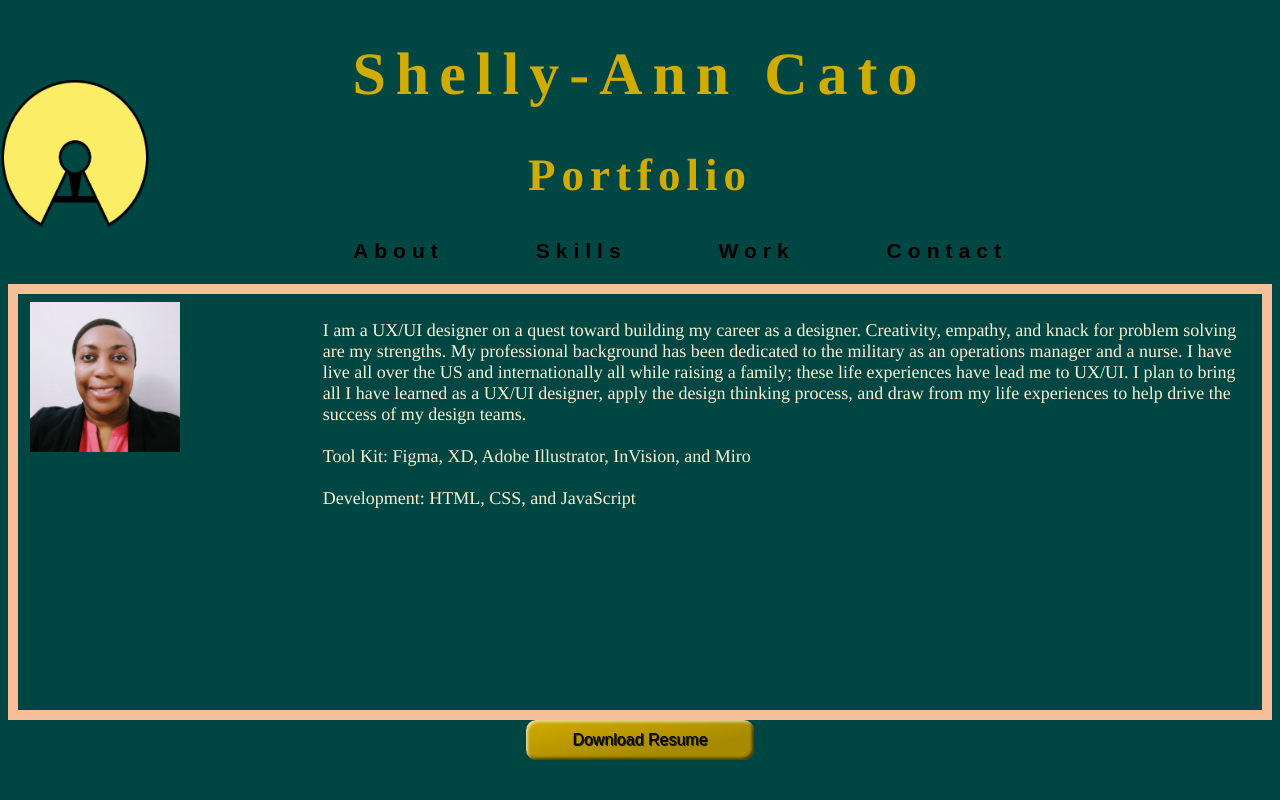
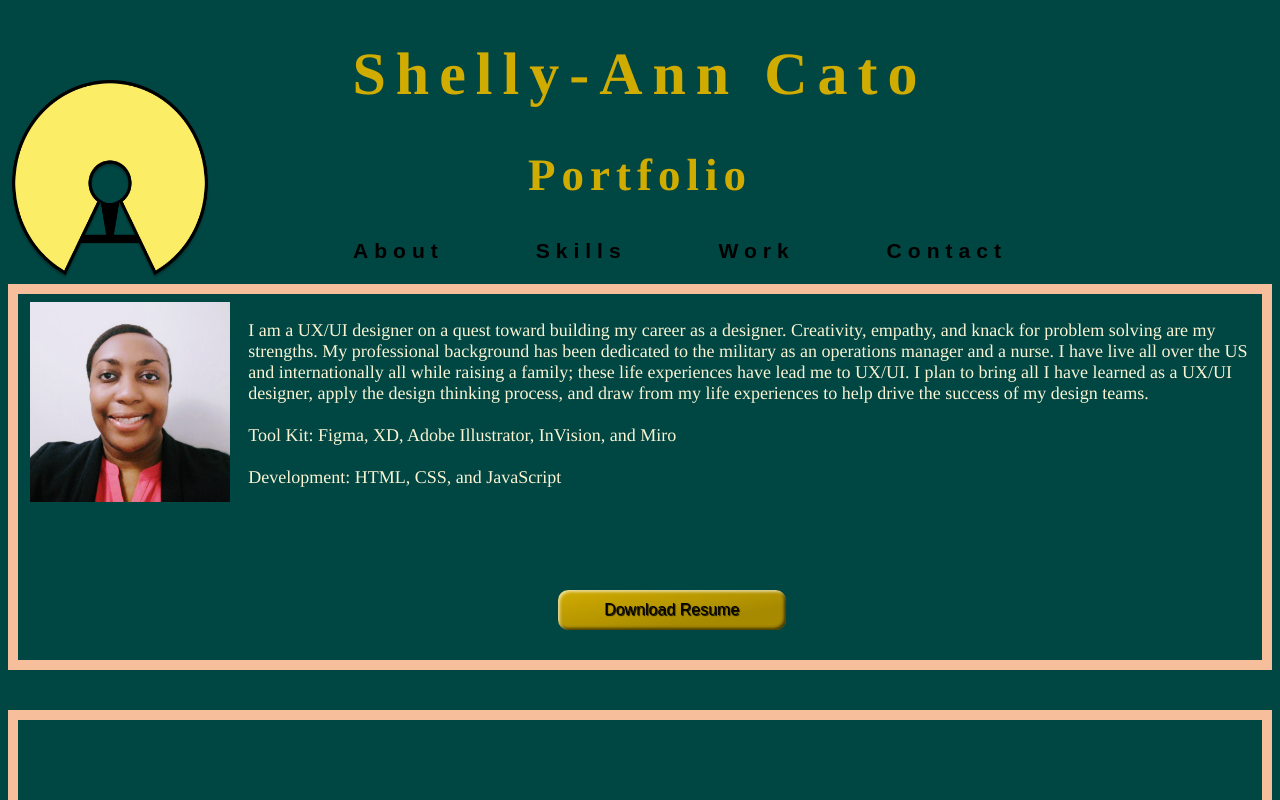
Before and after one commit to Catogentles/UX_UI_HW_17, a plain HTML site: page index.html in a window 1280 px wide. Shown: the top 800 px of the page. Drawn offline with Linux system fonts and the light colour scheme.

Commit message:
Position Changes

```diff
--- a/CSS/main style.css
+++ b/CSS/main style.css
@@ -1,6 +1,6 @@
 body {
     background-color: #004643;
-    font-family:Times, 'Times New Roman', serif;
+    font-family:times, 'Times New Roman', serif;
     font-size: 30px;
   }
 
@@ -39,17 +39,18 @@ body {
     color: #f6be9a;
   }
 img {
-   height: 150px;
-   width: 150px;
+   height: 200px;
+   width: 200px;
    display: inline-block;
    margin-left: auto;
    margin-right: auto;
-   padding-bottom: 10px;
+   padding-bottom: 5px;
    align-items: center;
 }
 
 .logo {
   position: absolute;
+  margin-left: 10px;
   top: 80px;
   left: 0;
   width: 200px;
@@ -61,7 +62,7 @@ img {
   display: block;
   margin-left: auto;
   margin-right: auto;
-  width: 100%;
+  width: 25%;
   float: left;
 }
 
@@ -70,16 +71,17 @@ img {
 }
 
 .aboutme {
-
+  width: 1400px;
 
 }
 footer {
   background: #021618;
-  display: inline-flexbox;
+  display: flex;
   height: 300px;
   width: auto;
 
 }
+
 .buttonstyled {
   border: 0;
   background-color: #d1ac00;
@@ -102,12 +104,13 @@ footer {
 
 .buttonstyled {
   display: block;
-  margin-left: auto;
-  margin-right: auto;
+  margin-left: 450px;
+  margin-right: 450px;
   width: 18%;
-
+  position:relative;
+  left: 100px;
+  bottom:80px;
 }
-
 
 .buttonstyled:hover {
   background-color: #001618;
@@ -122,10 +125,11 @@ footer {
 .footerlogo {
   height: 100px;
   width: 100px;
-  display: inline-block;
-  margin-left: auto;
+  display: flex;
+  margin-left: 10px;
   padding-top: 20px;
   padding-inline-start: 20px;
+  padding-left: -50px;
 
 }
 .work {
@@ -136,7 +140,7 @@ footer {
 }
 .content {
   display: flex;
-  height: 400px;
+  height: 350px;
   border: 10px solid #f6be9a;
   padding: 8px 12px;
 }
@@ -144,3 +148,9 @@ footer {
 li {
   list-style-type: none;
 }
+.footerlist {
+left: 100px;
+margin-left: 300px;
+padding-top: 80px;
+
+}
--- a/index.html
+++ b/index.html
@@ -59,8 +59,6 @@
     <button class="buttonstyled" type="button">
         Download Resume
     </button>
-    <br>
-    <br>
 </section>
     </header>
 
@@ -78,7 +76,7 @@
     </div>
 <ul>
     <h4>
-        <li>
+        <li class="footerlist">
             About
             Skills
             Work
```
